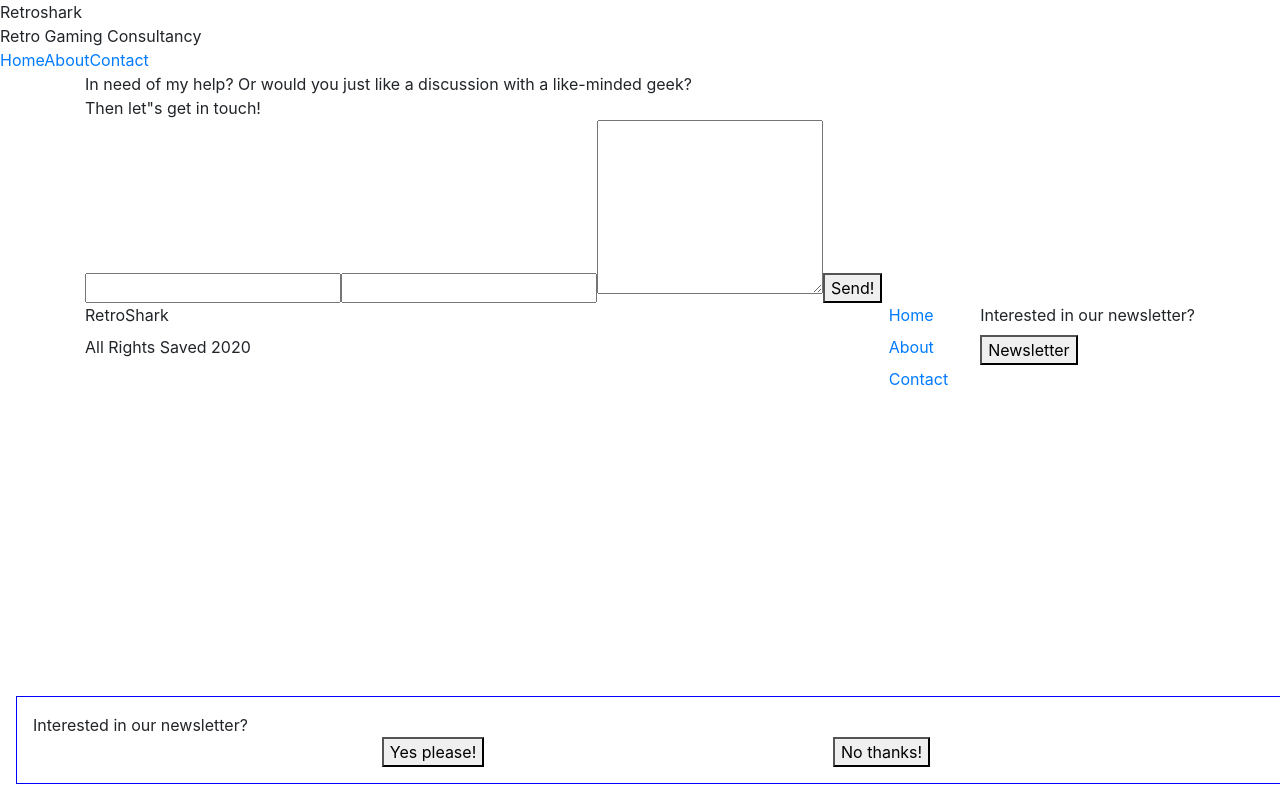
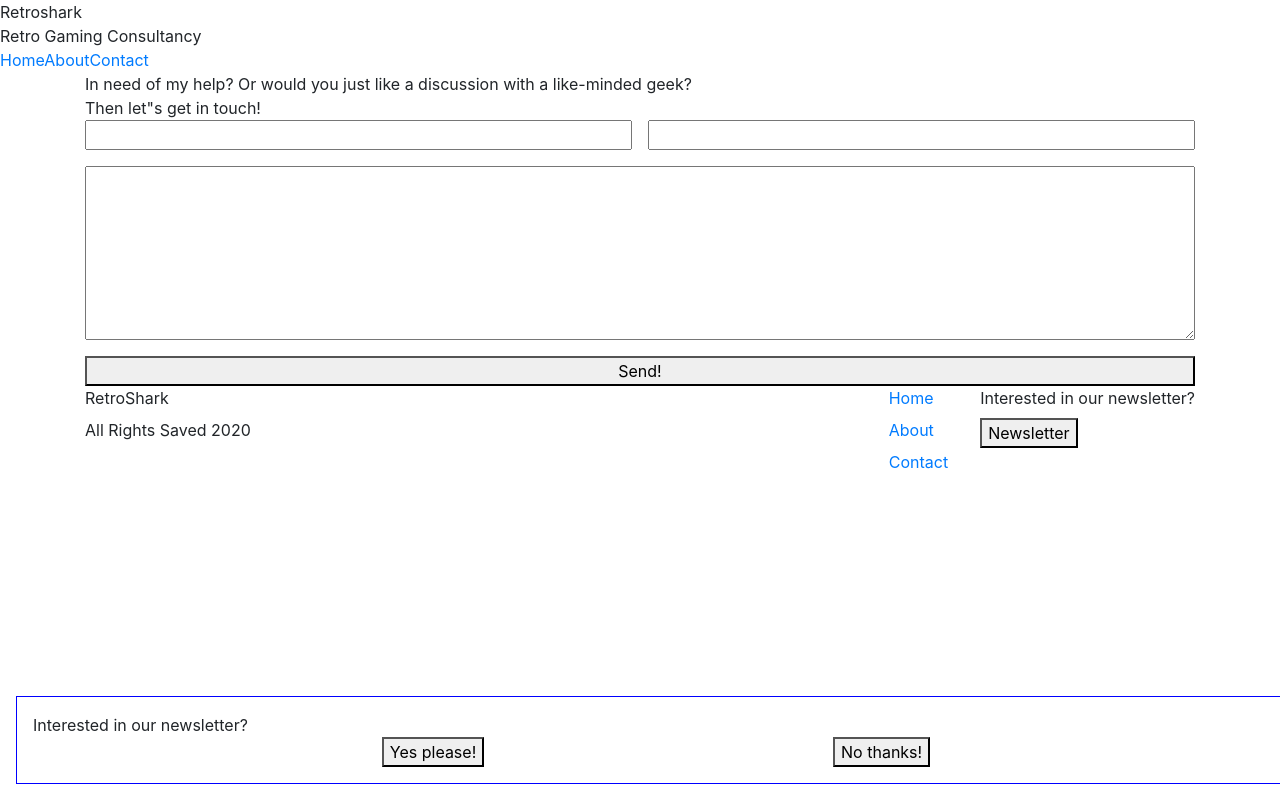
Before and after one commit to JonasThers/Retroshark, a React (Create React App) app: page /contact in a window 1280 px wide. Built offline with nearby package versions, Linux system fonts and the light colour scheme.

Commit message:
Minor styling for contact page

```diff
--- a/src/components/contact/contact.js
+++ b/src/components/contact/contact.js
@@ -15,14 +15,15 @@ const Contact = () => {
   };
 
   return (
-    <div className='container'>
+    <div className="container">
       <div>
         In need of my help? Or would you just like a discussion with a
         like-minded geek?
       </div>
       <div>Then let"s get in touch!</div>
 
-      <form onSubmit={handleSubmit(onSubmit)}>
+      <form className='contact-form' onSubmit={handleSubmit(onSubmit)}>
+        <div className="inputs">
           <input
             name="name"
             ref={register({
@@ -42,7 +43,7 @@ const Contact = () => {
             })}
           />
           {errors.email && errors.email.message}
-
+        </div>
         <textarea
           name="message"
           ref={register({
--- a/src/styles/pages/_pages.scss
+++ b/src/styles/pages/_pages.scss
@@ -1,3 +1,4 @@
 @import "./loading";
 @import "./home/home";
 @import "./about/about";
+@import "./contact/contact";
--- /dev/null
+++ b/src/styles/pages/contact/_contact.scss
@@ -0,0 +1 @@
+@import './form';
--- /dev/null
+++ b/src/styles/pages/contact/_form.scss
@@ -0,0 +1,20 @@
+.contact-form {
+    display: flex;
+    flex-direction: column;
+
+    input,
+    textarea {
+        margin-bottom: map-get($spacing-unit, 'small');
+    }
+}
+
+@media (min-width: 768px) {
+    .inputs {
+        display: flex;
+        justify-content: space-between;
+
+        input {
+            width: calc((50% - 0.5em));
+        }
+    }
+}
--- a/src/styles/style.css
+++ b/src/styles/style.css
@@ -133,6 +133,35 @@
   }
 }
 
+.contact-form {
+  display: -webkit-box;
+  display: -ms-flexbox;
+  display: flex;
+  -webkit-box-orient: vertical;
+  -webkit-box-direction: normal;
+      -ms-flex-direction: column;
+          flex-direction: column;
+}
+
+.contact-form input,
+.contact-form textarea {
+  margin-bottom: 1em;
+}
+
+@media (min-width: 768px) {
+  .inputs {
+    display: -webkit-box;
+    display: -ms-flexbox;
+    display: flex;
+    -webkit-box-pack: justify;
+        -ms-flex-pack: justify;
+            justify-content: space-between;
+  }
+  .inputs input {
+    width: calc((50% - 0.5em));
+  }
+}
+
 .popup {
   position: fixed;
   padding: 1em;
```
Also changed, not shown: 1 other file (tests, documents, lock files or other folders). Lines whose indentation alone changed are shown as unchanged.
